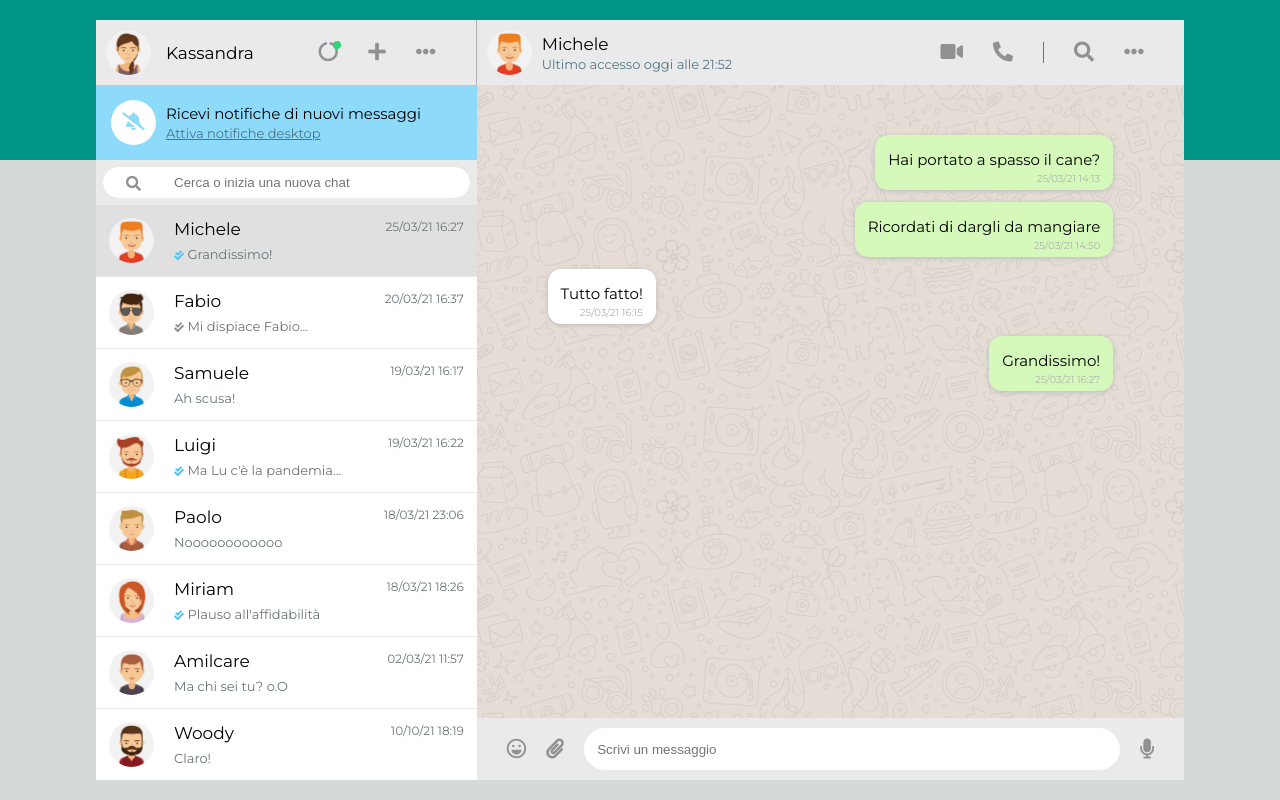
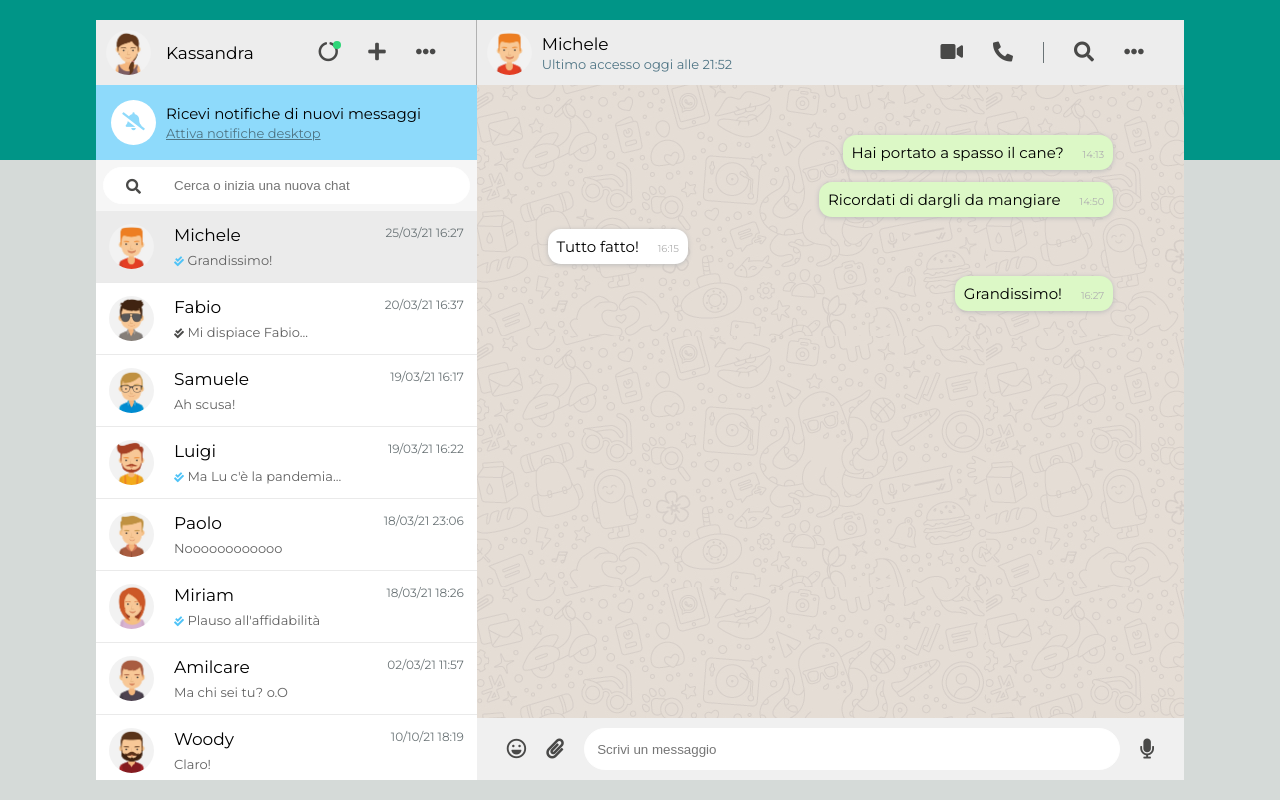
Before and after one commit to Alebacce/vue-boolzapp, a plain HTML site: page index.html in a window 1280 px wide. Drawn offline with nearby package versions, Linux system fonts and the light colour scheme.

Commit message:
Messages graphic is now updated and better lo took at

```diff
--- a/css/style.css
+++ b/css/style.css
@@ -33,7 +33,7 @@ body {
 }
 
 i {
-    color: #919191;
+    color: #494948;
     font-size: 20px;
     cursor: pointer;
 }
@@ -69,7 +69,7 @@ non si modifichino quando si rimpicciolisce la finestra del browser */
     justify-content: space-between;
     flex-shrink: 0;
 
-    background-color: #eaeaea;
+    background-color: #EDEDED;
     padding: 10px;
 }
 
@@ -164,7 +164,7 @@ non si modifichino quando si rimpicciolisce la finestra del browser */
 /* Searchbar */
 .searchbar-section {
     padding: 7px;
-    background-color: #eaeaea;
+    background-color: #F6F6F6;
     flex-shrink: 0;
 }
 
@@ -175,8 +175,8 @@ non si modifichino quando si rimpicciolisce la finestra del browser */
 
 .searchbar-container input {
     width: 100%;
-    padding-top: 7px;
-    padding-bottom: 7px;
+    padding-top: 10px;
+    padding-bottom: 10px;
     padding-left: 70px;
     border-radius: 999px;
     border-width: 1px;
@@ -215,11 +215,11 @@ meglio e più mantenibile */
 }
 
 .contact-list .contact-info:hover {
-    background-color: #eaeaea;
+    background-color: #F5F5F5;
 }
 
 .contact-list .contact-info.active{
-    background-color: #e0e0e0;
+    background-color: #EBEBEB;
 }
 
 .contact-list .contact-info:last-child {
@@ -256,7 +256,7 @@ meglio e più mantenibile */
 .chat-preview {
     margin-top: 7px;
     font-size: 13px;
-    color: #6a7376;
+    color: #626262;
 }
 
 /* RIGHT */
@@ -309,10 +309,10 @@ main {
 }
 
 .message {
-    padding-top: 15px;
-    padding-left: 13px;
-    padding-right: 13px;
-    padding-bottom: 5px;
+    padding-top: 8px;
+    padding-left: 9px;
+    padding-right: 9px;
+    padding-bottom: 8px;
 
     border-radius: 13px;
     margin-bottom: 12px;
@@ -322,7 +322,7 @@ main {
 }
 
 .message.sent {
-    background-color: #d5f9ba;
+    background-color: #DCF8C6;
     align-self: flex-end;
 }
 
@@ -346,6 +346,7 @@ quando non ci sta più, quando va oltre la sua max-width */
     text-align: right;
     color: #b1b1b1;
     margin-top: 3px;
+    margin-left: 15px;
 }
 
 .message-check i {
@@ -364,7 +365,7 @@ quando non ci sta più, quando va oltre la sua max-width */
     align-items: center;
     flex-shrink: 0;
 
-    background-color: #eaeaea;
+    background-color: #F0F0F0;
     padding: 10px;
 }
 
--- a/index.html
+++ b/index.html
@@ -113,9 +113,9 @@
                                             {{ contacts[index].name }}
                                         </div>
                                         <!-- Contact last message -->
-                                        <div class="contact-date">
+                                        <span class="contact-date">
                                             {{ getLastDate(index) }}
-                                        </div>
+                                        </span>
                                     </div>
 
                                     <div class="chat-preview">
@@ -197,9 +197,9 @@
                             :class="message.status">
                                 <div class="message-text">
                                     {{ message.text }}
-                                </div>
-                                <div class="message-date">
-                                    {{ message.date }}
+                                    <span class="message-date">
+                                        {{ message.hour }}
+                                    </span>
                                 </div>
                             </li>
                         </ul>
--- a/js/script.js
+++ b/js/script.js
@@ -47,24 +47,28 @@ var app = new Vue ({
 		messages: [
 			{
 				date: '25/03/21 14:13',
+				hour: '14:13',
 				text: 'Hai portato a spasso il cane?',
 				status: 'sent',
 				isRead: true
 			},
 			{
 				date: '25/03/21 14:50',
+				hour: '14:50',
 				text: 'Ricordati di dargli da mangiare',
 				status: 'sent',
 				isRead: true
 			},
 			{
 				date: '25/03/21 16:15',
+				hour: '16:15',
 				text: 'Tutto fatto!',
 				status: 'received',
 				isRead: true
 			},
 			{
 				date: '25/03/21 16:27',
+				hour: '16:27',
 				text: 'Grandissimo!',
 				status: 'sent',
 				isRead: true
@@ -78,24 +82,28 @@ var app = new Vue ({
 		messages: [
 			{
 				date: '20/03/21 16:28',
+				hour: '16:28',
 				text: 'Ciao come stai?',
 				status: 'sent',
 				isRead: true
 			},
 			{
 				date: '20/03/21 16:31',
+				hour: '16:31',
 				text: 'Bene grazie! Stasera ci vediamo?',
 				status: 'received',
 				isRead: true
 			},
 			{
 				date: '20/03/21 16:35',
+				hour: '16:35',
 				text: 'Mi piacerebbe ma devo andare a fare la spesa.',
 				status: 'sent',
 				isRead: true
 			},
 			{
 				date: '20/03/21 16:37',
+				hour: '16:37',
 				text: 'Mi dispiace Fabio...',
 				status: 'sent',
 				isRead: false
@@ -109,18 +117,21 @@ var app = new Vue ({
 		messages: [
 			{
 				date: '19/03/21 10:12',
+				hour: '10:12',
 				text: 'La Marianna va in campagna',
 				status: 'received',
 				isRead: true
 			},
 			{
 				date: '19/03/21 10:20',
+				hour: '10:20',
 				text: 'Sicuro di non aver sbagliato chat?',
 				status: 'sent',
 				isRead: true
 			},
 			{
 				date: '19/03/21 16:17',
+				hour: '16:17',
 				text: 'Ah scusa!',
 				status: 'received',
 				isRead: true
@@ -134,12 +145,14 @@ var app = new Vue ({
 		messages: [
 			{
 				date: '19/03/21 15:34',
+				hour: '15:34',
 				text: 'Lo sai che ha aperto una nuova pizzeria?',
 				status: 'sent',
 				isRead: true
 			},
 			{
 				date: '19/03/21 15:53',
+				hour: '15:53',
 				text: 'Si, ma preferirei andare al cinema',
 				status: 'received',
 				isRead: true
@@ -147,6 +160,7 @@ var app = new Vue ({
 			,
 			{
 				date: '19/03/21 16:22',
+				hour: '16:22',
 				text: 'Ma Lu c\'è la pandemia...',
 				status: 'sent',
 				isRead: true
@@ -160,12 +174,14 @@ var app = new Vue ({
 		messages: [
 			{
 				date: '18/03/21 22:44',
+				hour: '22:44',
 				text: 'So Lillo',
 				status: 'sent',
 				isRead: true
 			},
 			{
 				date: '18/03/21 23:06',
+				hour: '23:06',
 				text: 'Noooooooooooo',
 				status: 'received',
 				isRead: true
@@ -179,18 +195,21 @@ var app = new Vue ({
 		messages: [
 			{
 				date: '18/03/21 17:14',
+				hour: '17:14',
 				text: 'Hai comprato le medicine',
 				status: 'sent',
 				isRead: true
 			},
 			{
 				date: '18/03/21 17:45',
+				hour: '17:45',
 				text: 'Tutte quante',
 				status: 'received',
 				isRead: true
 			},
 			{
 				date: '18/03/21 18:26',
+				hour: '18:26',
 				text: 'Plauso all\'affidabilità',
 				status: 'sent',
 				isRead: true
@@ -204,12 +223,14 @@ var app = new Vue ({
 		messages: [
 			{
 				date: '02/03/21 09:18',
+				hour: '09:18',
 				text: 'Ma che nome è Amilcare',
 				status: 'sent',
 				isRead: true
 			},
 			{
 				date: '02/03/21 11:57',
+				hour: '11:57',
 				text: 'Ma chi sei tu? o.O',
 				status: 'received',
 				isRead: true
@@ -223,24 +244,28 @@ var app = new Vue ({
 		messages: [
 			{
 				date: '10/10/21 17:28',
+				hour: '17:28',
 				text: 'Woooody',
 				status: 'sent',
 				isRead: true
 			},
 			{
 				date: '10/10/21 18:04',
+				hour: '18:04',
 				text: 'Dimmi tutto fratello!',
 				status: 'received',
 				isRead: true
 			},
 			{
 				date: '10/10/21 18:13',
+				hour: '18:13',
 				text: 'Niente, te la fai una partita?',
 				status: 'sent',
 				isRead: true
 			},
 			{
 				date: '10/10/21 18:19',
+				hour: '18:19',
 				text: 'Claro!',
 				status: 'received',
 				isRead: true
@@ -254,19 +279,22 @@ var app = new Vue ({
 		messages: [
 			{
 				date: '09/06/96 11:50',
+				hour: '11:50',
 				text: 'E così sei tu il creatore di questa app',
 				status: 'sent',
 				isRead: true
 			},
 			{
 				date: '09/06/96 12:00',
+				hour: '16:27',
 				text: 'Esattamente',
 				status: 'received',
 				isRead: true
 			}
 			,
 			{
-				date: '09/06/96 12:00',
+				date: '09/06/96 12:17',
+				hour: '12:17',
 				text: 'Messaggio lunghissimo di prova, superiore ai 30 caratteri così da attivare la funzione .substring()',
 				status: 'sent',
 				isRead: true
@@ -389,6 +417,8 @@ var app = new Vue ({
 			}
 		},
 
+		// messageSent fa comparire la spunta di lettura quando il messaggio ha
+		// come status sent, ossia inviato
 		messageSent(index) {
 			let messagesArray = this.contacts[index].messages;
 			let sentStatus = messagesArray[messagesArray.length - 1].status;
```
